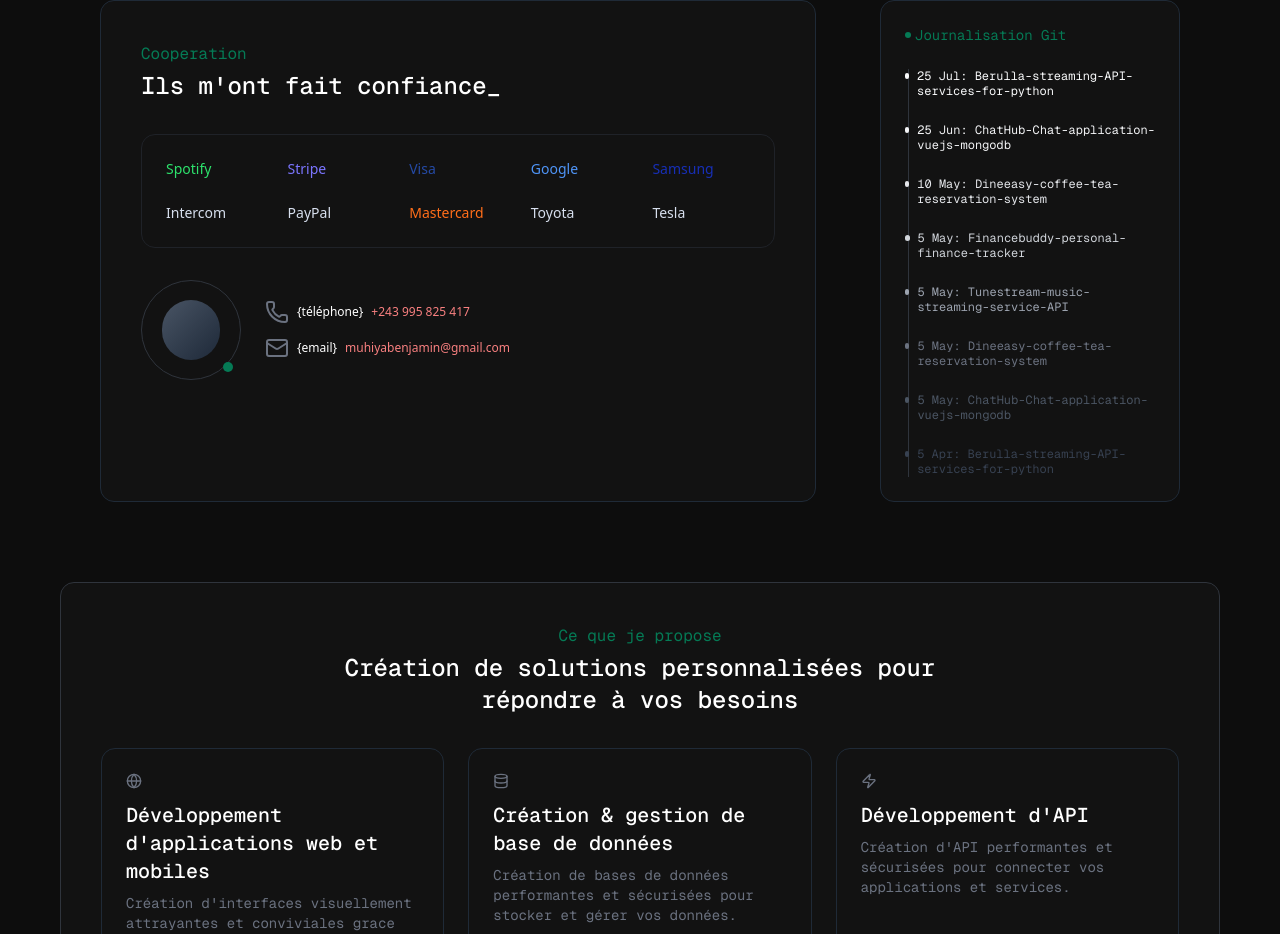
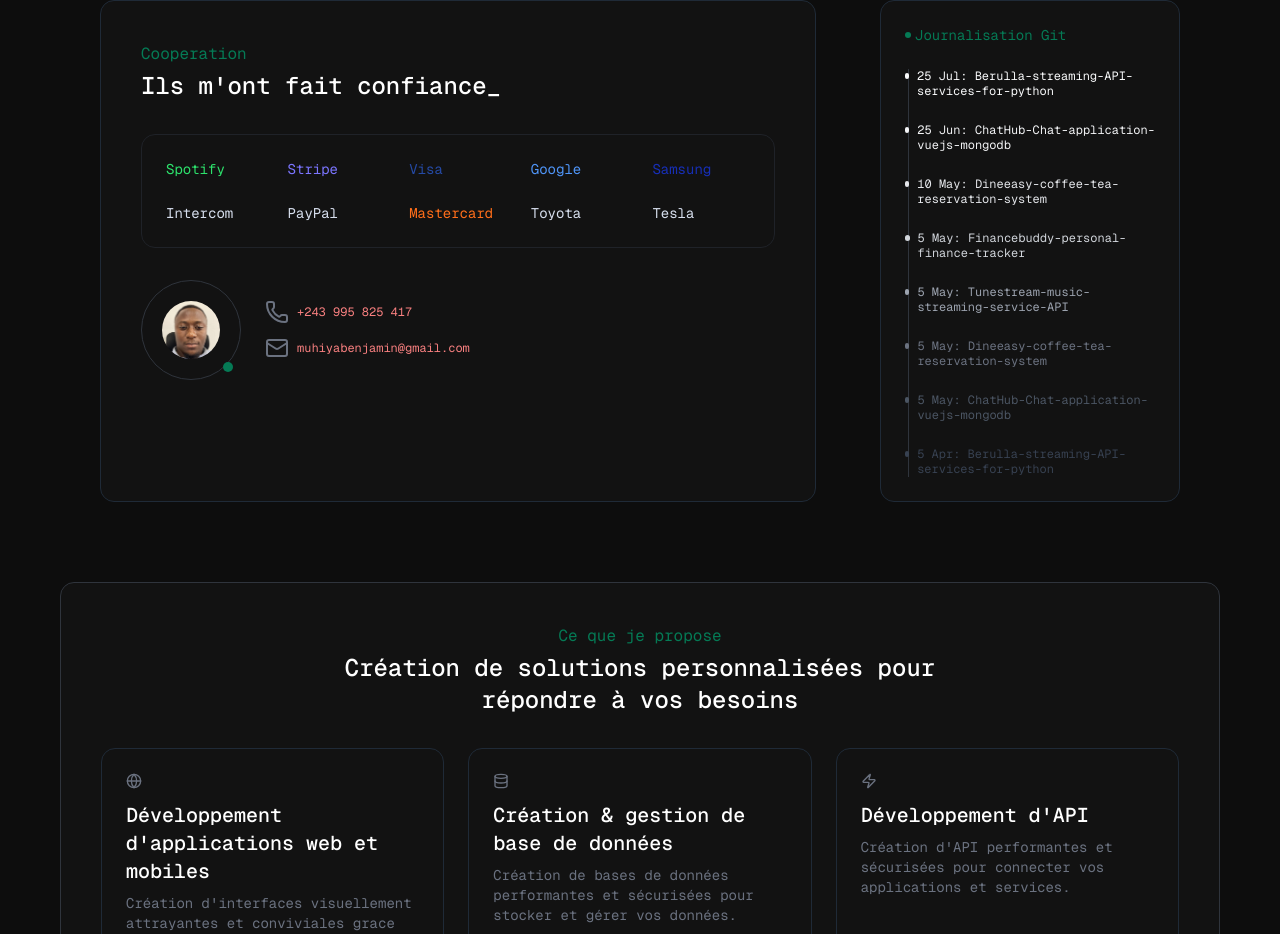
Before and after one commit to DaimaMuhiya/portfolio-daima, a Next.js app: page / in a window 1280 px wide. Shown: the part 1097-2031 px from the top of the page. Built offline with nearby package versions, Linux system fonts and the light colour scheme.

Commit message:
feat(cooperation-section): add an image and style the text
Add a profile image and modify the text style to improve the aesthetics of the cooperation section.

```diff
--- a/src/components/cooperation-section.tsx
+++ b/src/components/cooperation-section.tsx
@@ -1,4 +1,5 @@
 import { Phone, Mail } from "lucide-react";
+import Image from "next/image";
 
 const companies = [
   { name: "Spotify", color: "#2DE26C" },
@@ -67,7 +68,7 @@
               Ils m&apos;ont fait confiance_
             </h3>
           </div>
-          <div className="bg-[#121212] border border-[#1F2228] rounded-xl p-6 grid grid-cols-2 md:grid-cols-5 gap-6 items-center">
+          <div className="bg-[#121212] font-mono border border-[#1F2228] rounded-xl p-6 grid grid-cols-2 md:grid-cols-5 gap-6 items-center">
             {companies.map((company) => (
               <div
                 key={company.name}
@@ -81,22 +82,31 @@
           <div className="mt-8 flex items-center gap-6">
             <div className="relative">
               <div className="w-[100px] h-[100px] rounded-full border border-[#2F343C] p-5 flex items-center justify-center">
-                <div className="w-15 h-15 bg-gradient-to-br from-gray-600 to-gray-800 rounded-full"></div>
+                {/* <div className="w-15 h-15 bg-gradient-to-br from-gray-600 to-gray-800 rounded-full"></div> */}
+                <Image
+                  src="/daima-m.jpg"
+                  alt="daima muhiya"
+                  width={100}
+                  height={100}
+                  className="rounded-full w-full h-full object-cover"
+                />
               </div>
               <div className="absolute bottom-2 right-2 w-[10px] h-[10px] bg-[#057A55] rounded-full"></div>
             </div>
             <div className="space-y-3">
               <div className="flex items-center gap-2">
-                <Phone className="w-6 h-6 text-[#6B7280]" />
-                <span className="text-white text-xs">
+                <Phone className="w-6 h-6 text-[#6B7280] font-mono" />
+                {/* <span className="text-white text-xs">
                   &#123;téléphone&#125;
+                </span> */}
+                <span className="text-[#F98080] text-xs font-mono">
+                  +243 995 825 417
                 </span>
-                <span className="text-[#F98080] text-xs">+243 995 825 417</span>
               </div>
               <div className="flex items-center gap-2">
-                <Mail className="w-6 h-6 text-[#6B7280]" />
-                <span className="text-white text-xs">&#123;email&#125;</span>
-                <span className="text-[#F98080] text-xs">
+                <Mail className="w-6 h-6 text-[#6B7280] font-mono" />
+                {/* <span className="text-white text-xs">&#123;email&#125;</span> */}
+                <span className="text-[#F98080] text-xs font-mono">
                   muhiyabenjamin@gmail.com
                 </span>
               </div>
```
